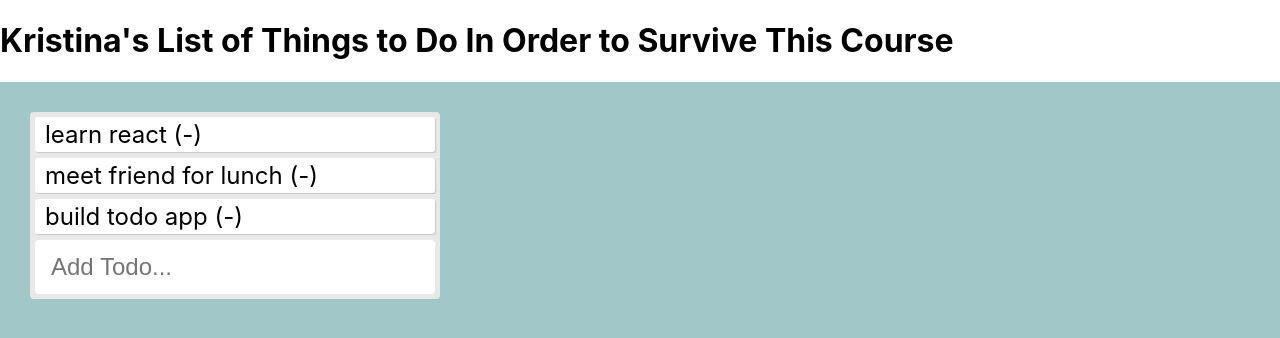
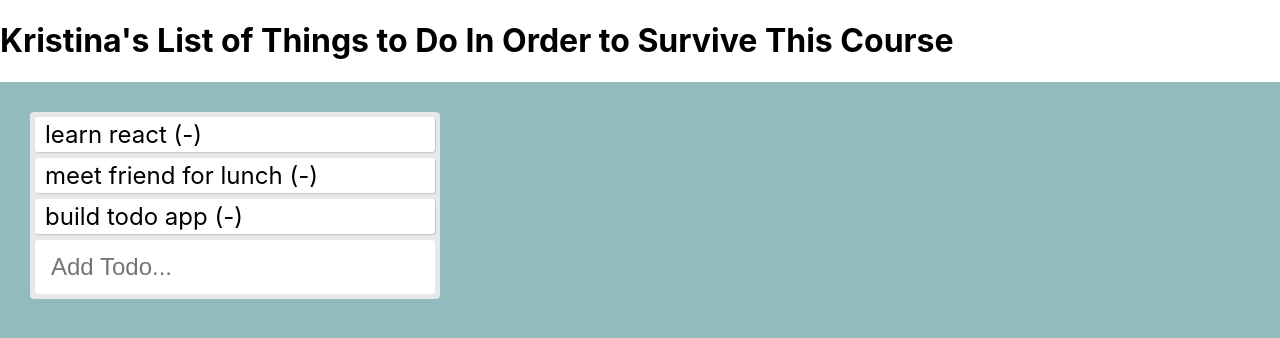
Before and after one commit to kristina-rattet/todo_lists, a plain HTML site: page index.html in a window 1280 px wide. Drawn offline with nearby package versions, Linux system fonts and the light colour scheme.

Commit message:
changed background color

```diff
--- a/styles.css
+++ b/styles.css
@@ -13,7 +13,7 @@ code {
 }
 
 .app {
-  background: #a1c7c9;
+  background: #91bbbd;
   padding: 30px;
   height: 100vh;
 }
```
